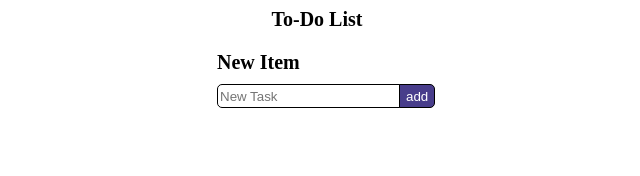
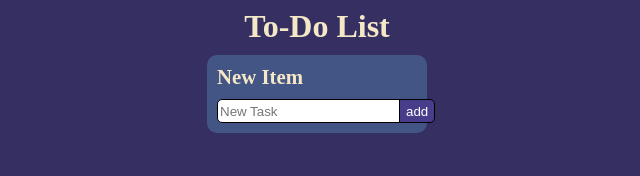
Before and after one commit to devoide/web-todolist-sql, a plain HTML site: page index.html in a window 1280 px wide. Shown: the whole page, without its empty margins (323-963 px from the left). Drawn offline with Linux system fonts and the light colour scheme; no server answers.

Commit message:
maybe done

```diff
--- a/index.html
+++ b/index.html
@@ -11,13 +11,13 @@
   <main>
     <div class="titleCon">
       <span class="title">
-      To-Do List
-    </span>
+        To-Do List
+      </span>
     </div>
     <div class="container">
       <div id="addModal">
         <form>
-          <span>New Item</span>
+          <span class="addItem">New Item</span>
           <div class="input">
             <input type="text" id="inputText" placeholder="New Task" required><br>
             <button id="done" type="submit">add</button>
--- a/script.js
+++ b/script.js
@@ -24,6 +24,7 @@ function fetchItems() {
                 inp.classList.add("list_item");
                 inp.type = "checkbox";
                 lab.innerText = item.text;
+                lab.classList.add("listItem")
                 cancel.classList.add("cancelbut");
                 cancel.innerHTML = '  &times;   ';
                 div.id = 'div-' + item.text + '-' + item.id;
--- a/stylesheet.css
+++ b/stylesheet.css
@@ -1,3 +1,7 @@
+body {
+    background-color: #363062;
+}
+
 .container {
     display: flex;
     flex-flow: column wrap;
@@ -30,9 +34,10 @@
 
 .cancelbut {
     display: none;
-    font-size: 18px;
-    font-weight: bold;
+    font-size: 1rem;
+    font-family: sans-serif;
     color: #aaa;
+    float: right;
 }
 
 div.item-div:hover .cancelbut {
@@ -52,13 +57,14 @@ div.item-div:hover .cancelbut {
     border: solid black 1px;
 }
 
-span {
-    font-weight: bold;
-    font-size: 20px;
+#inputText:focus {
+    outline: none;
 }
 
-.list_item {
-    font-size: 15px;
+.addItem, .title {
+    font-weight: bold;
+    font-size: 1.3rem;
+    color: #F5E8C7;
 }
 
 .titleCon {
@@ -66,6 +72,24 @@ span {
     justify-content: center;
 }
 
+.title {
+    font-size: 2rem;
+}
+
+#addModal {
+    background-color: #435585;
+}
+
+.listItem {
+    font-size: 1rem;
+    color: #F5E8C7;
+}
+
+.item-div {
+    border: solid white 1px;
+    padding: 10px;
+}
+
 .input {
     display: flex;
     margin: 10px 0 0 0;
```
